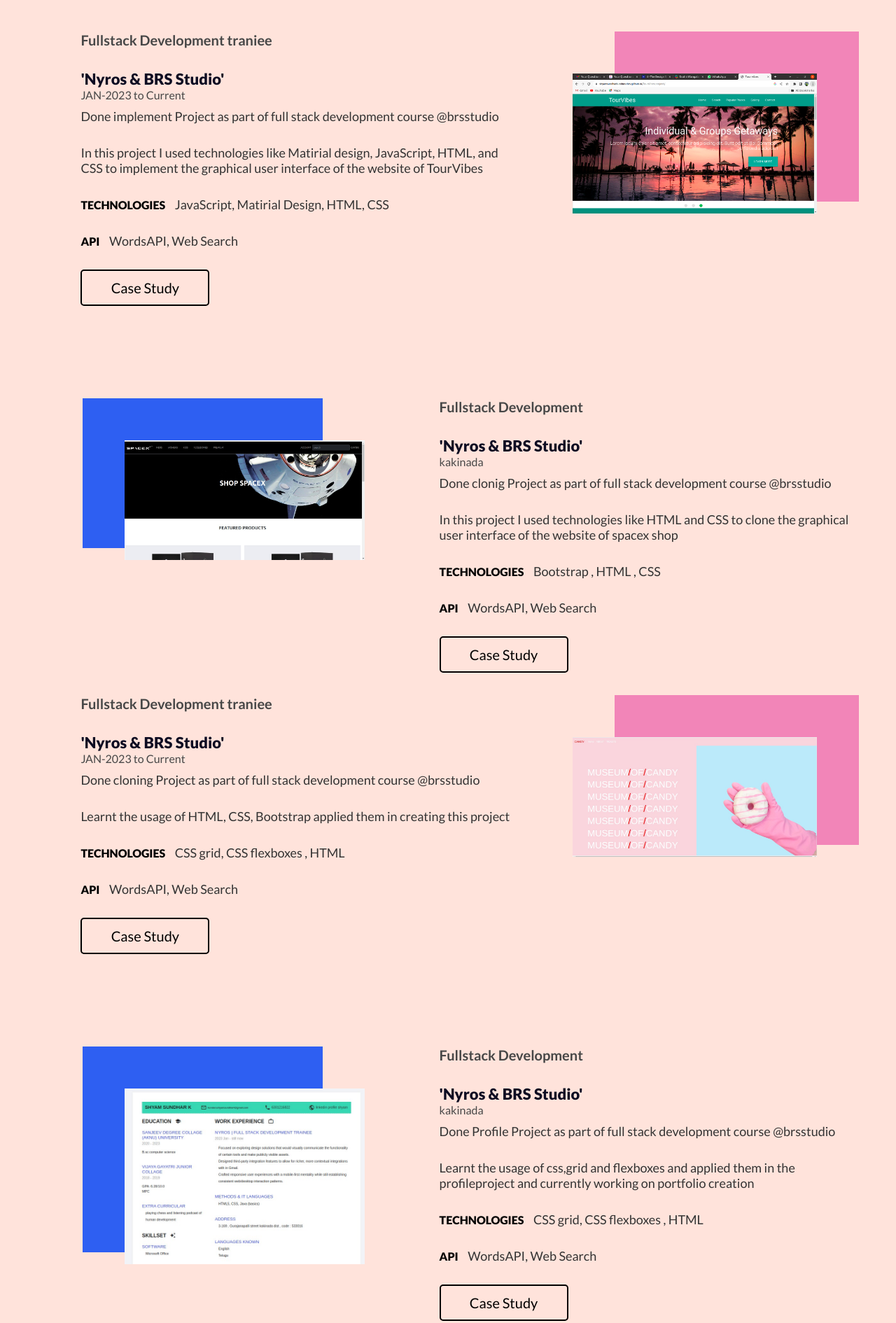
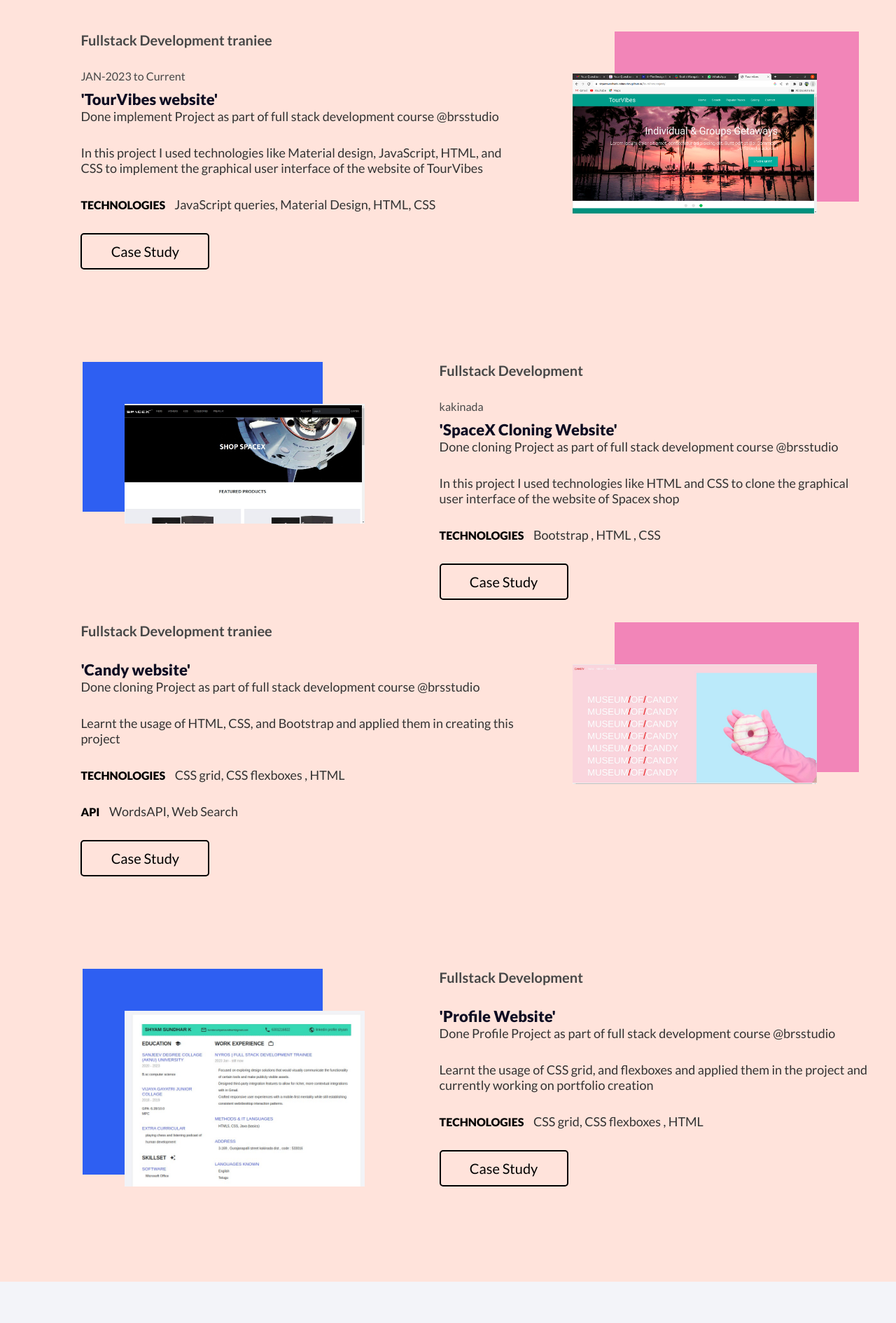
Before and after one commit to Shyam-brs/shyam-portfolio, a plain HTML site: page index.html in a window 1280 px wide. Shown: the part 720-2610 px from the top of the page at 70% size. Drawn offline with Linux system fonts and the light colour scheme.

Commit message:
Update index.html

```diff
--- a/index.html
+++ b/index.html
@@ -4,7 +4,7 @@
 <head>
 	<meta http-equiv="Content-Type" content="text/html; charset=iso-8859-1" />
 	<meta name="viewport" content="width=device-width, initial-scale=1">
-	<title>Portfolio</title>
+	<title>Shyam | Portfolio</title>
 	<link href="assets/css/style.css" type="text/css" rel="stylesheet" />
 	<link rel="stylesheet" type="text/css" href="https://fonts.googleapis.com/css?family=Lato:300,400,700,900" />
 </head>
@@ -15,7 +15,7 @@
 	<header>
 		<div class="container">
 			<div class="row">
-				<!-- header right block satrt -->
+				<!-- header right block start -->
 				<div class="column_4">
 					<div class="hdr_rgt">
 						<img src="assets/img/profile_pic.jpeg" />
@@ -73,19 +73,18 @@
 				<div class="column_8">
 					<div class="latst_wrks_cntnt">
 						<h5>Fullstack Development traniee</h5>
-						<h4>'Nyros & BRS Studio'</h4>
 						<h6>JAN-2023 to Current</h6>
+						<h4>'TourVibes website'</h4>
 						<p>Done implement Project as part of full stack development course @brsstudio</p>
-						<p>In this project I used technologies like Matirial design, JavaScript, HTML, and CSS to implement the graphical user interface of the website of TourVibes</p>
-						<p><span>Technologies</span> JavaScript, Matirial Design, HTML, CSS</p>
-						<p><span>API</span> WordsAPI, Web Search</p>
+						<p>In this project I used technologies like Material design, JavaScript, HTML, and CSS to implement the graphical user interface of the website of TourVibes</p>
+						<p><span>Technologies </span> JavaScript queries, Material Design, HTML, CSS</p>
 						<a href="casestudy1.html" target="blank" class="view_web_btn">Case Study</a>
 					</div>
 				</div>
 				<!--Tour_vibes ends-->
 			</div>
 			<!-- Fullstack Development end -->
-			<!--spacex shop starts-->
+			<!--SpaceX shop starts-->
 			<!-- Backend Development start -->
 			<div class="row back_end_blk">
 				<div class="column_4">
@@ -96,17 +95,16 @@
 				<div class="column_8">
 					<div class="latst_wrks_cntnt">
 						<h5>Fullstack Development</h5>
-						<h4>'Nyros & BRS Studio'</h4>
 						<h6>kakinada</h6>
-						<p>Done clonig Project as part of full stack development course @brsstudio</p>
-                    <p>In this project I used technologies like HTML and CSS to clone the graphical user interface of the website of spacex shop</p>
+						<h4>'SpaceX Cloning Website'</h4>
+						<p>Done cloning Project as part of full stack development course @brsstudio</p>
+                    <p>In this project I used technologies like HTML and CSS to clone the graphical user interface of the website of Spacex shop</p>
 						<p><span>Technologies</span> Bootstrap , HTML , CSS</p>
-						<p><span>API</span> WordsAPI, Web Search</p>
 						<a href="casestudy2.html" target="_blank" class="view_web_btn">Case Study</a>
 					</div>
 				</div>
 			</div>
-			<!--spacex shop ends-->
+			<!--SpaceX shop ends-->
 
 			<!--Candy_project starts-->
 			<div class="row revrs_blk">
@@ -119,10 +117,9 @@
 				<div class="column_8">
 					<div class="latst_wrks_cntnt">
 						<h5>Fullstack Development traniee</h5>
-						<h4>'Nyros & BRS Studio'</h4>
-						<h6>JAN-2023 to Current</h6>
+						<h4>'Candy website'</h4>
 						<p>Done cloning Project as part of full stack development course @brsstudio</p>
-						<p>Learnt the usage of HTML, CSS, Bootstrap applied them in creating this project</p>
+						<p>Learnt the usage of HTML, CSS, and Bootstrap and applied them in creating this project</p>
 						<p><span>Technologies</span> CSS grid, CSS flexboxes , HTML</p>
 						<p><span>API</span> WordsAPI, Web Search</p>
 						<a href="casestudy3.html" target="blank" class="view_web_btn">Case Study</a>
@@ -130,6 +127,7 @@
 				</div>
 			</div>
 			<!--Candy_project ends-->
+			<!--Profile_project starts-->
 			<div class="row back_end_blk">
 				<div class="column_4">
 					<div class="latst_wrks_rgt">
@@ -139,17 +137,16 @@
 				<div class="column_8">
 					<div class="latst_wrks_cntnt">
 						<h5>Fullstack Development</h5>
-						<h4>'Nyros & BRS Studio'</h4>
-						<h6>kakinada</h6>
+						<h4>'Profile Website'</h4>
 						<p>Done Profile Project as part of full stack development course @brsstudio</p>
-						<p>Learnt the usage of css,grid and flexboxes and applied them in the profileproject and
+						<p>Learnt the usage of CSS grid, and flexboxes and applied them in the project and
 							currently working on portfolio creation</p>
 							<p><span>Technologies</span> CSS grid, CSS flexboxes , HTML</p>
-						<p><span>API</span> WordsAPI, Web Search</p>
 						<a href="casestudy4.html" target="_blank" class="view_web_btn">Case Study</a>
 					</div>
 				</div>
 			</div>
+			<!--Profile_project ends-->
 			<!-- Backend Development end -->
 			<div class="clr"></div>
 
@@ -168,11 +165,11 @@
 					<p>Full Stack Development Intern <br /> </p>
 				</div>
 				<div class="column_9">
-					<p>started carrer by taking a internship in Full Stack Development @BRS Studio <br> bush up my
+					<p>started career by taking a internship in Full Stack Development @BRS Studio <br> bush up my
 						skills
 						.
-						Technologies of JavaScript , Typescript , Html ,Css , JSON , Spring Boots API Words, API Web
-						search </p>
+						Technologies of JavaScript, Typescript, HTML, CSS, JSON, Spring Boots API Words, API Web
+						Search </p>
 				</div>
 			</div>
 
@@ -206,9 +203,8 @@
 		<div class="container">
 			<div class="row">
 				<div class="column_4">
-					<a href="assets/css/shyam resume.pdf" target="_blank" class="download_cv"><i><img
-								src="assets/img/download_icon.png" /></i> Download my full
-						resume</a>
+					<a href="assets/css/shyam resume.pdf" target="_blank" class="download_cv"><I>
+						<img src="assets/img/download_icon.png" /></i> Download my full resume</a>
 				</div>
 				<div class="column_8">
 					<div class="email_social">
```
